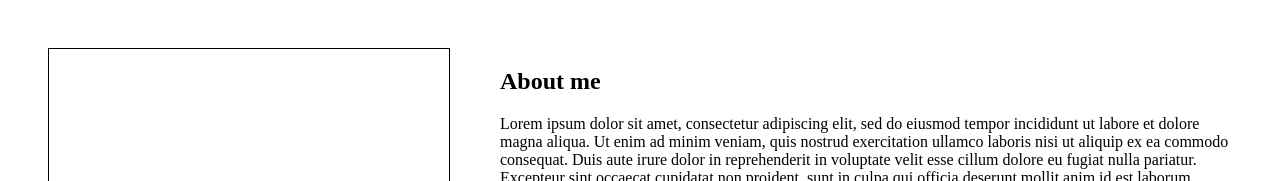
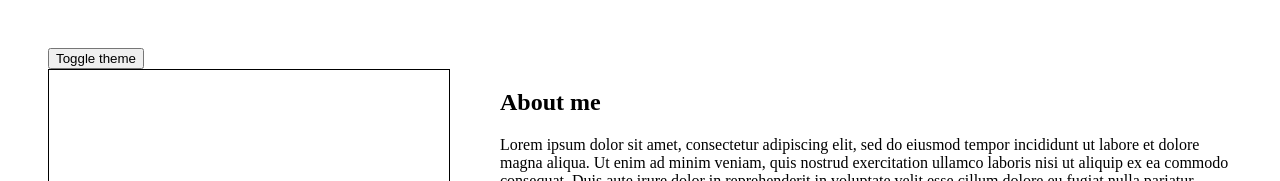
Before and after one commit to ls1955/odin-portfolio, a plain HTML site: page index.html in a window 1280 px wide. Shown: the top 181 px of the page. Drawn offline with nearby package versions, Linux system fonts and the light colour scheme.

Commit message:
Include theme-switcher button

```diff
--- a/index.html
+++ b/index.html
@@ -6,8 +6,14 @@
   <title>Portfolio</title>
   <link rel="stylesheet" href="style.css">
   <link rel="stylesheet" href="https://cdn.jsdelivr.net/gh/devicons/devicon@v2.15.1/devicon.min.css">
+  <script src="index.js" defer></script>
 </head>
+
 <body>
+  <div class="top-navigation-container">
+    <button id="theme-switcher">Toggle theme</button>
+  </div>
+
   <header>
     <div class="profile-image-container"></div>
 
```
